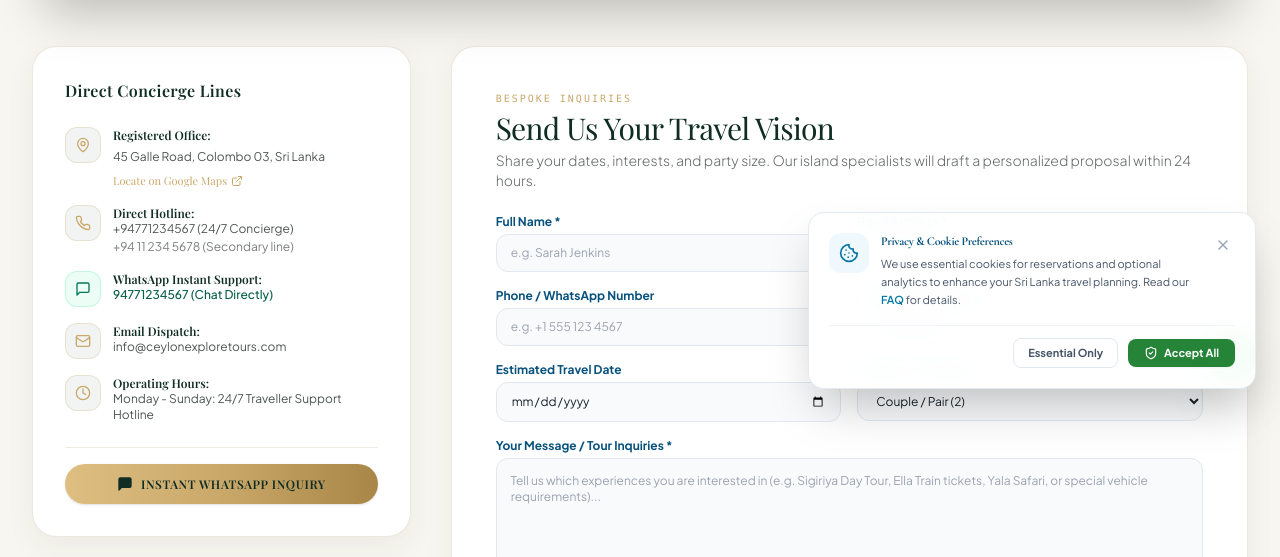
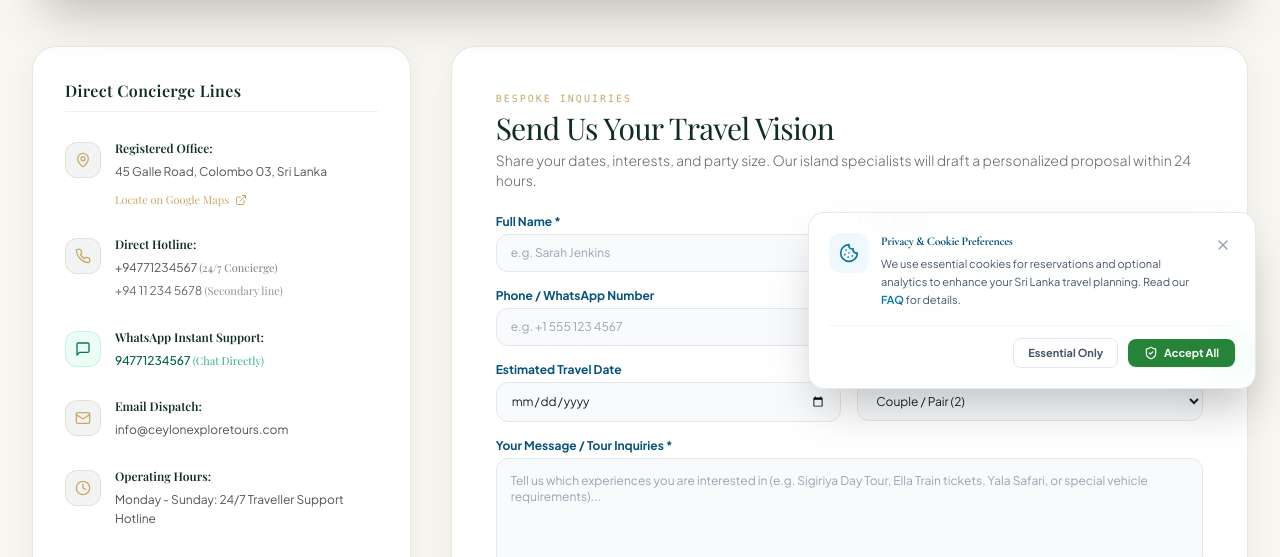
Before and after one commit to raniduabey/EXPLORE-TOURS, a Next.js app: page /contact in a window 1280 px wide. Shown: the part 395-952 px from the top of the page. Built offline with nearby package versions, Linux system fonts and the light colour scheme; no server answers; the database is empty; a web font is replaced by a local one.

Commit message:
style(contact): adjust vertical spacing inside Direct Concierge Lines card

```diff
--- a/src/app/contact/page.tsx
+++ b/src/app/contact/page.tsx
@@ -100,17 +100,20 @@ export default function ContactPage() {
       <div className="grid grid-cols-1 lg:grid-cols-3 gap-10">
         {/* Contact Info & Channels */}
         <div className="lg:col-span-1 space-y-6">
-          <div className="bg-white rounded-3xl p-6 sm:p-8 border border-luxury-sand/80 shadow-[0_10px_30px_rgba(16,45,36,0.06)] space-y-6">
+          <div className="bg-white rounded-3xl p-6 sm:p-8 border border-luxury-sand/80 shadow-[0_10px_30px_rgba(16,45,36,0.06)] space-y-7">
+            <div className="pb-2 border-b border-luxury-sand/50">
               <h3 className="font-serif text-base font-semibold text-luxury-forest tracking-wide">
                 Direct Concierge Lines
               </h3>
+            </div>
 
-            <div className="space-y-4 text-xs text-luxury-charcoal/80">
-              <div className="flex items-start gap-3">
-                <div className="w-9 h-9 rounded-xl bg-luxury-forest/5 text-luxury-gold border border-luxury-gold/25 flex items-center justify-center shrink-0">
+            <div className="space-y-6 sm:space-y-7 text-xs text-luxury-charcoal/80">
+              {/* Registered Office */}
+              <div className="flex items-start gap-3.5">
+                <div className="w-9 h-9 rounded-xl bg-luxury-forest/5 text-luxury-gold border border-luxury-gold/25 flex items-center justify-center shrink-0 mt-0.5">
                   <MapPin className="w-4 h-4" />
                 </div>
-                <div className="space-y-1">
+                <div className="space-y-1.5 flex-1 min-w-0">
                   <span className="font-serif font-semibold text-luxury-forest block">Registered Office:</span>
                   <span className="block leading-relaxed">{address}</span>
                   {mapsUrl && (
@@ -118,7 +121,7 @@ export default function ContactPage() {
                       href={mapsUrl}
                       target="_blank"
                       rel="noopener noreferrer"
-                      className="inline-flex items-center gap-1 text-[11px] font-serif font-medium text-luxury-gold hover:underline pt-0.5"
+                      className="inline-flex items-center gap-1.5 text-[11px] font-serif font-medium text-luxury-gold hover:underline pt-1"
                     >
                       <span>Locate on Google Maps</span>
                       <ExternalLink className="w-3 h-3" />
@@ -127,73 +130,79 @@ export default function ContactPage() {
                 </div>
               </div>
 
-              <div className="flex items-start gap-3">
-                <div className="w-9 h-9 rounded-xl bg-luxury-forest/5 text-luxury-gold border border-luxury-gold/25 flex items-center justify-center shrink-0">
+              {/* Direct Hotline */}
+              <div className="flex items-start gap-3.5">
+                <div className="w-9 h-9 rounded-xl bg-luxury-forest/5 text-luxury-gold border border-luxury-gold/25 flex items-center justify-center shrink-0 mt-0.5">
                   <Phone className="w-4 h-4" />
                 </div>
-                <div>
+                <div className="space-y-1.5 flex-1 min-w-0">
                   <span className="font-serif font-semibold text-luxury-forest block">Direct Hotline:</span>
+                  <div className="space-y-1">
                     <a
                       href={`tel:${primaryPhone}`}
-                    className="hover:text-luxury-gold transition-colors font-sans block"
+                      className="hover:text-luxury-gold transition-colors font-sans block leading-relaxed"
                     >
-                    {primaryPhone} (24/7 Concierge)
+                      {primaryPhone} <span className="text-luxury-charcoal/60 text-[11px] font-serif">(24/7 Concierge)</span>
                     </a>
                     {secondaryPhone && (
                       <a
                         href={`tel:${secondaryPhone}`}
-                      className="text-luxury-charcoal/60 hover:text-luxury-gold transition-colors font-sans block mt-0.5"
+                        className="text-luxury-charcoal/70 hover:text-luxury-gold transition-colors font-sans block leading-relaxed"
                       >
-                      {secondaryPhone} (Secondary line)
+                        {secondaryPhone} <span className="text-luxury-charcoal/50 text-[11px] font-serif">(Secondary line)</span>
                       </a>
                     )}
                   </div>
                 </div>
+              </div>
 
-              <div className="flex items-start gap-3">
-                <div className="w-9 h-9 rounded-xl bg-emerald-50 text-emerald-700 border border-emerald-200/60 flex items-center justify-center shrink-0">
+              {/* WhatsApp Instant Support */}
+              <div className="flex items-start gap-3.5">
+                <div className="w-9 h-9 rounded-xl bg-emerald-50 text-emerald-700 border border-emerald-200/60 flex items-center justify-center shrink-0 mt-0.5">
                   <MessageSquare className="w-4 h-4" />
                 </div>
-                <div>
+                <div className="space-y-1.5 flex-1 min-w-0">
                   <span className="font-serif font-semibold text-luxury-forest block">WhatsApp Instant Support:</span>
                   <a
                     href={whatsappHref}
                     target="_blank"
                     rel="noopener noreferrer"
-                    className="text-emerald-800 font-sans font-medium hover:underline block"
+                    className="text-emerald-800 font-sans font-medium hover:underline block leading-relaxed"
                   >
-                    {whatsappNumber} (Chat Directly)
+                    {whatsappNumber} <span className="text-emerald-600/80 text-[11px] font-serif">(Chat Directly)</span>
                   </a>
                 </div>
               </div>
 
-              <div className="flex items-start gap-3">
-                <div className="w-9 h-9 rounded-xl bg-luxury-forest/5 text-luxury-gold border border-luxury-gold/25 flex items-center justify-center shrink-0">
+              {/* Email Dispatch */}
+              <div className="flex items-start gap-3.5">
+                <div className="w-9 h-9 rounded-xl bg-luxury-forest/5 text-luxury-gold border border-luxury-gold/25 flex items-center justify-center shrink-0 mt-0.5">
                   <Mail className="w-4 h-4" />
                 </div>
-                <div>
+                <div className="space-y-1.5 flex-1 min-w-0">
                   <span className="font-serif font-semibold text-luxury-forest block">Email Dispatch:</span>
                   <a
                     href={`mailto:${email}`}
-                    className="hover:text-luxury-gold transition-colors font-sans"
+                    className="hover:text-luxury-gold transition-colors font-sans block leading-relaxed"
                   >
                     {email}
                   </a>
                 </div>
               </div>
 
-              <div className="flex items-start gap-3">
-                <div className="w-9 h-9 rounded-xl bg-luxury-forest/5 text-luxury-gold border border-luxury-gold/25 flex items-center justify-center shrink-0">
+              {/* Operating Hours */}
+              <div className="flex items-start gap-3.5">
+                <div className="w-9 h-9 rounded-xl bg-luxury-forest/5 text-luxury-gold border border-luxury-gold/25 flex items-center justify-center shrink-0 mt-0.5">
                   <Clock className="w-4 h-4" />
                 </div>
-                <div>
+                <div className="space-y-1.5 flex-1 min-w-0">
                   <span className="font-serif font-semibold text-luxury-forest block">Operating Hours:</span>
-                  <span className="font-sans">{operatingHours}</span>
+                  <span className="font-sans block leading-relaxed">{operatingHours}</span>
                 </div>
               </div>
             </div>
 
-            <div className="pt-4 border-t border-luxury-sand/70">
+            <div className="pt-6 border-t border-luxury-sand/70">
               <a
                 href={whatsappHref}
                 target="_blank"
```
Lines whose indentation alone changed are shown as unchanged.
